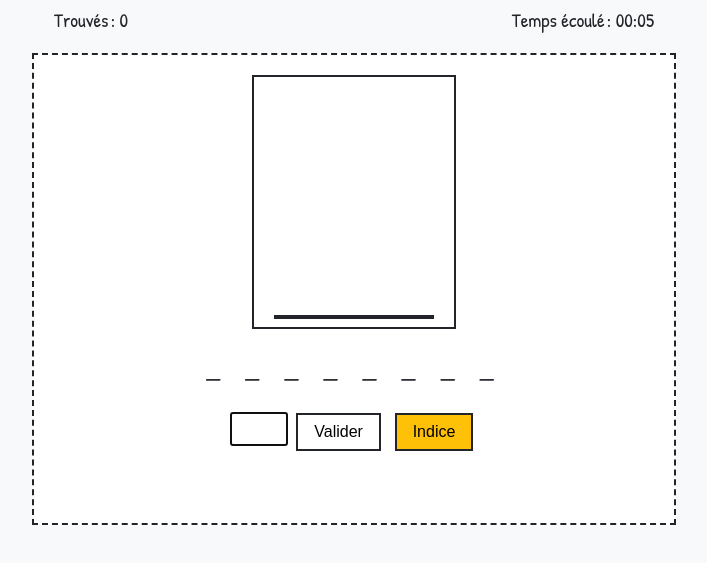
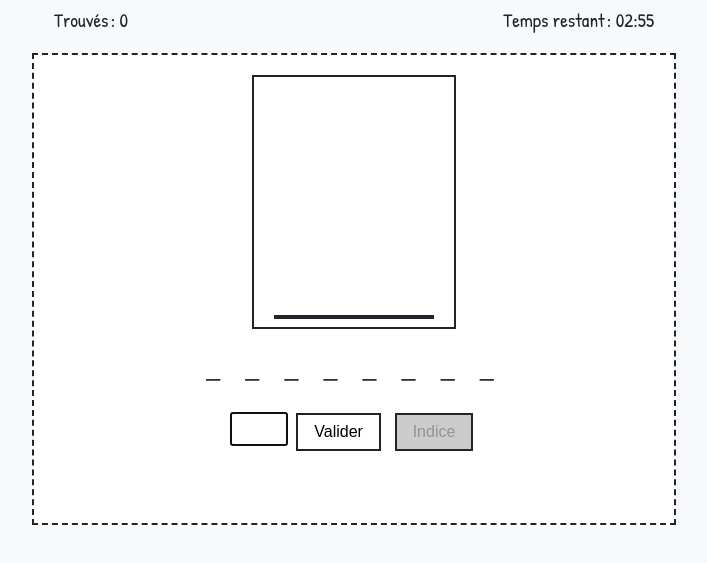
Before and after one commit to JPA31000/pendu, a plain HTML site: page index.html in a window 1280 px wide. Shown: the part 87-650 px from the top of the page, without its empty margins (286-993 px from the left). Drawn offline with Linux system fonts and the light colour scheme.

Commit message:
Add countdown timer and activate hint after 3 errors

```diff
--- a/index.html
+++ b/index.html
@@ -11,7 +11,7 @@
   <h1>Jeu du Pendu</h1>
   <div id="status">
     <div id="round">Trouvés : 0</div>
-    <div id="timer">Temps écoulé : <span id="time-left">00:00</span></div>
+    <div id="timer">Temps restant : <span id="time-left">03:00</span></div>
   </div>
   <div id="game-container">
     <svg id="hangman-svg" width="200" height="250">
--- a/script.js
+++ b/script.js
@@ -52,8 +52,9 @@ function startTimer() {
 }
 
 function updateTimer() {
-  const m = String(Math.floor(timeElapsed / 60)).padStart(2,'0');
-  const s = String(timeElapsed % 60).padStart(2,'0');
+  const remaining = gameDuration - timeElapsed;
+  const m = String(Math.floor(remaining / 60)).padStart(2, '0');
+  const s = String(remaining % 60).padStart(2, '0');
   timerEl.textContent = `${m}:${s}`;
 }
 
@@ -65,6 +66,8 @@ function nextWord() {
   msg.textContent = '';
   roundEl.textContent = `Trouvés : ${found}`;
   input.disabled = false; btn.disabled = false;
+  hintBtn.disabled = true;
+  hintBtn.classList.remove('active');
   restart.style.display = 'none';
 }
 
@@ -104,6 +107,10 @@ function guess() {
     if (wrong < maxParts) {
       document.getElementById(parts[wrong]).style.display = 'inline';
       wrong++;
+      if (wrong === 3) {
+        hintBtn.disabled = false;
+        hintBtn.classList.add('active');
+      }
     }
     if (wrong >= maxParts) {
       msg.textContent = `Pendu ! Le mot était : ${currentWord.word}`;
--- a/style.css
+++ b/style.css
@@ -57,3 +57,11 @@ button {
 #hint-btn:hover {
   background-color: #e0a800;
 }
+#hint-btn:disabled {
+  background-color: #ccc;
+  cursor: default;
+}
+#hint-btn.active {
+  background-color: #28a745;
+  color: #fff;
+}
```
